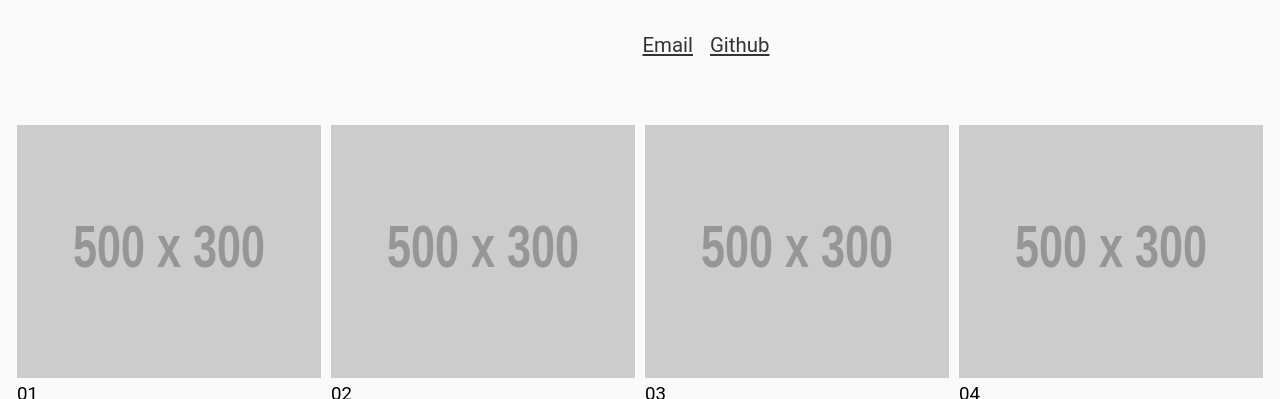
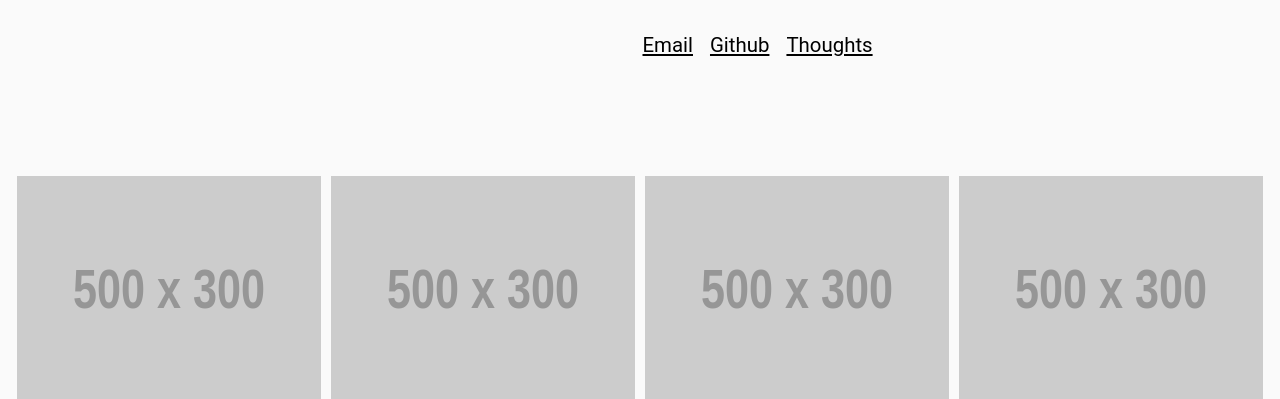
Before and after one commit to HumphreyOchieng/humphrey-ochieng, a plain HTML site: page index.html in a window 1280 px wide. Shown: the part 83-482 px from the top of the page. Drawn offline with Linux system fonts and the light colour scheme; placeholder pictures from the web are drawn by us.

Commit message:
Add typographic hierarchy to profile and work

```diff
--- a/index.html
+++ b/index.html
@@ -23,6 +23,7 @@
 			<div class="links">
 				<a href="mailto:ochienghum@gmail.com" class="link">Email</a>
 				<a href="https://github.com/HumphreyOchieng" target="_self" class="link">Github</a>
+				<a href="" class="link">Thoughts</a>
 			</div>
 	</div>
 
@@ -31,7 +32,6 @@
 		<div class="project" data-url="https://www.google.com">
 			<img src="http://dummyimage.com/500x300/4d494d/686a82.gif&text=placeholder+image" alt="placeholder+image" class="project__image">
 			<div class="project__details">
-				<div class="project__rank">01</div>
 				<div class="project__title">Humphrey Ochieng'</div>
 				<div class="project__owner">Personal</div>
 			</div>
@@ -39,15 +39,13 @@
 		<div class="project">
 			<img src="http://dummyimage.com/500x300/4d494d/686a82.gif&text=placeholder+image" alt="placeholder+image" class="project__image">
 			<div class="project__details">
-				<div class="project__rank">02</div>
-				<div class="project__title">Templar</div>
+				<div class="project__title">Nima</div>
 				<div class="project__owner">Personal</div>
 			</div>
 		</div>
 		<div class="project">
 			<img src="http://dummyimage.com/500x300/4d494d/686a82.gif&text=placeholder+image" alt="placeholder+image" class="project__image">
 			<div class="project__details">
-				<div class="project__rank">03</div>
 				<div class="project__title">Selldom</div>
 				<div class="project__owner">Personal</div>
 			</div>
@@ -55,7 +53,6 @@
 		<div class="project">
 			<img src="http://dummyimage.com/500x300/4d494d/686a82.gif&text=placeholder+image" alt="placeholder+image" class="project__image">
 			<div class="project__details">
-				<div class="project__rank">04</div>
 				<div class="project__title">Calendar Audit</div>
 				<div class="project__owner">Personal</div>
 			</div>
@@ -63,7 +60,6 @@
 		<div class="project">
 			<img src="http://dummyimage.com/500x300/4d494d/686a82.gif&text=placeholder+image" alt="placeholder+image" class="project__image">
 			<div class="project__details">
-				<div class="project__rank">05</div>
 				<div class="project__title">Your Project</div>
 				<div class="project__owner">You</div>
 			</div>
--- a/styles/main.css
+++ b/styles/main.css
@@ -14,6 +14,9 @@ body {
 	background: #fafafa;
 }
 
+.profile {
+	padding: 0 0 3rem;
+}
 .header {
 	padding: 1rem 0;
 }
@@ -41,7 +44,6 @@ body {
 	-o-animation: blink 0.6s linear infinite alternate;
 	animation: blink 0.6s linear infinite alternate;
 }
-
 @-webkit-keyframes blink {
 	50% { opacity: 0; }
 	100% { opacity: 1; }
@@ -74,7 +76,7 @@ body {
 }
 
 .link {
-	color: #333;
+	color: #000;
 	margin-right: 1rem;
 }
 
@@ -91,7 +93,7 @@ body {
 
 .project {
 	padding: 1rem 0;
-	font-size: 1.1rem;
+	font-size: 1.2rem;
 }
 
 .project:hover {
@@ -101,6 +103,21 @@ body {
 .project__image {
 	width: 100%;
 	height: 100%;
+}
+
+.project__title::after {
+	content: "";
+	background: #333;
+	display: inline-block;
+	width: 0px;
+	height: 2px;
+	margin-left: 5px;
+	margin-bottom: 5px;
+	transition: width 0.35s ease-out;
+}
+
+.project:hover .project__title::after {
+	width: 15px;
 }
 
 .project__owner {
```
